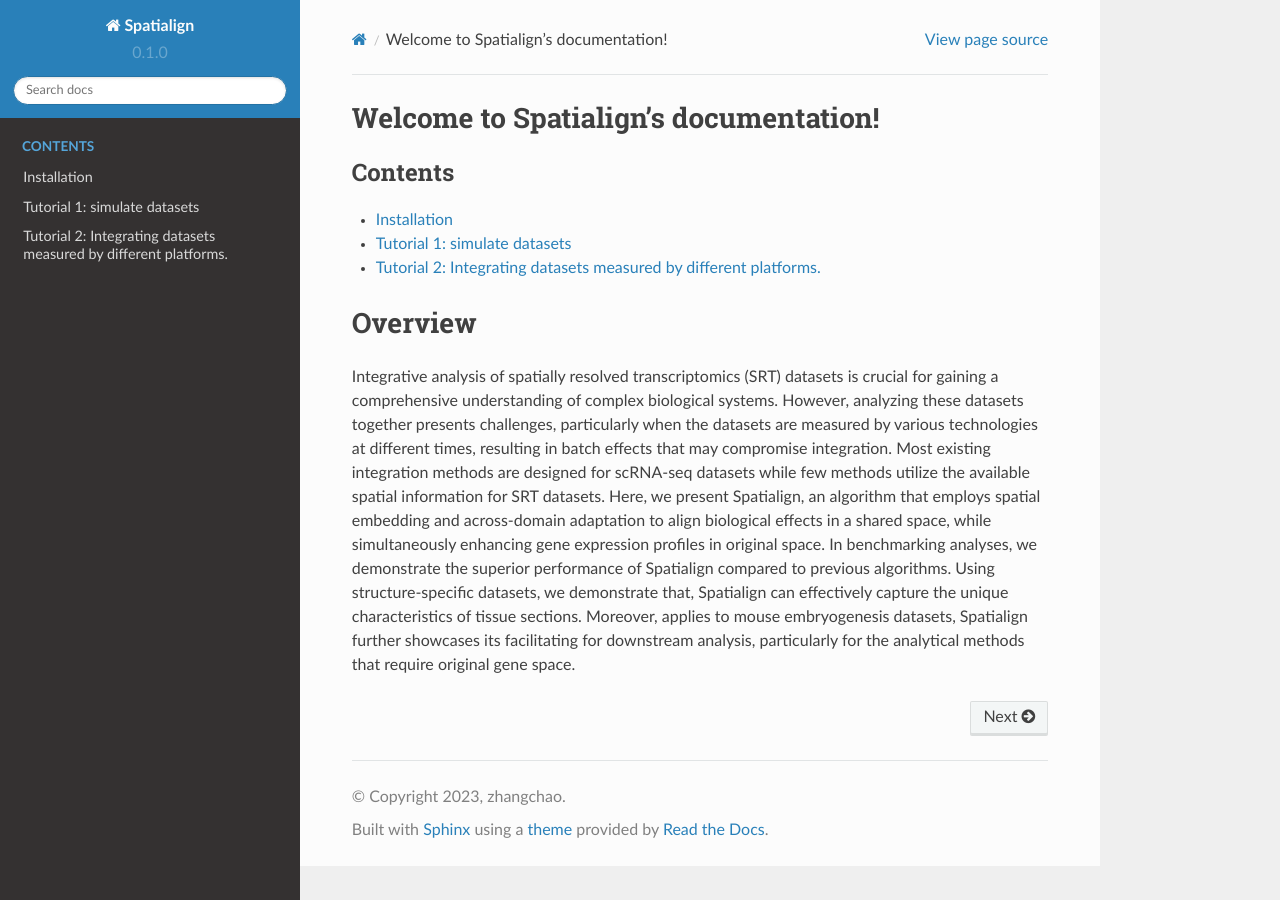
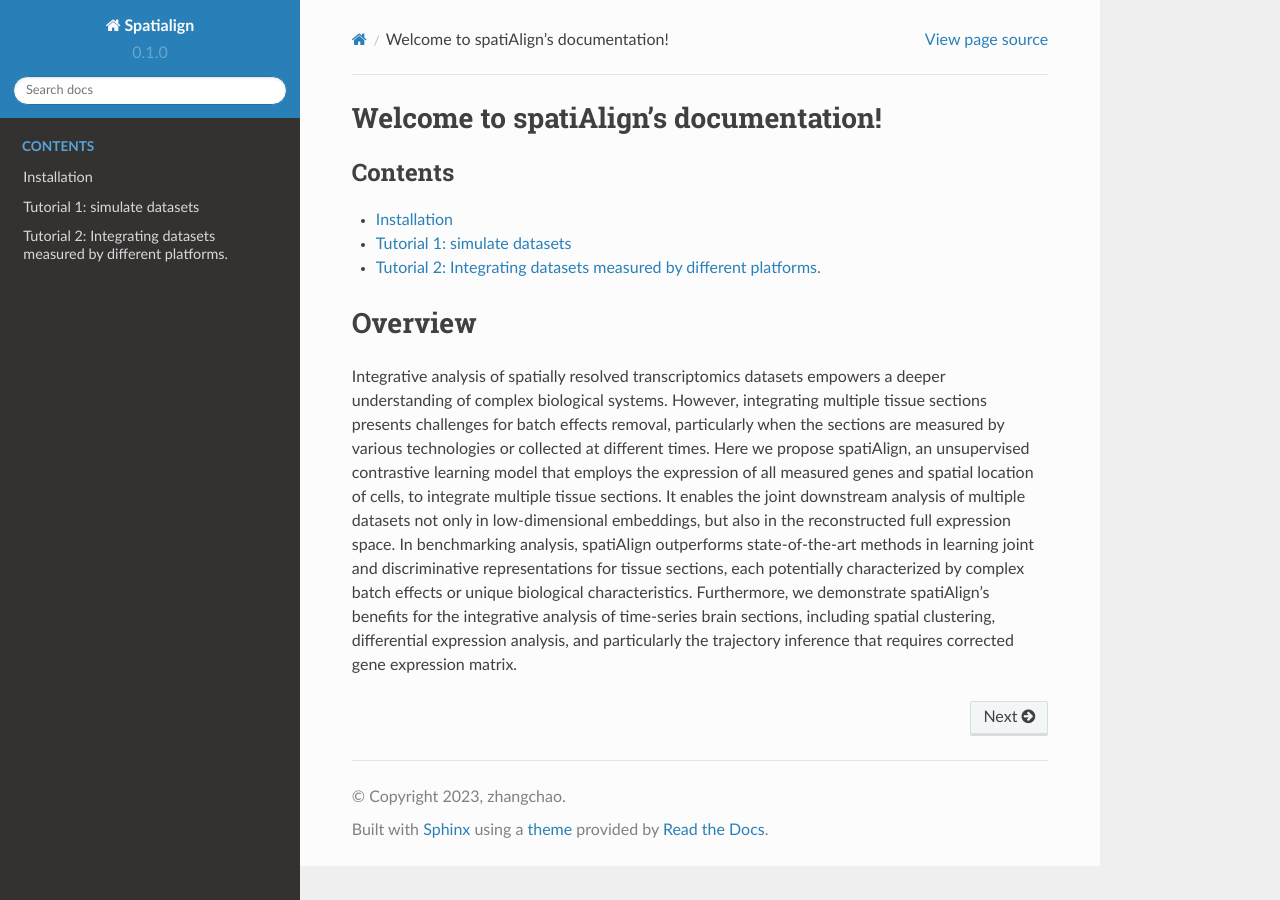
Before and after one commit to zhangchao162/Spatialign-Tutorials, a Sphinx documentation site: the page built from docs/source/index.rst, in a window 1280 px wide. Built offline with Sphinx 7.4.7 and the Read the Docs theme 2.0.0, drawn with Linux system fonts in a browser that asks for light colours.

Commit message:
update abstract

```diff
--- a/docs/source/index.rst
+++ b/docs/source/index.rst
@@ -1,4 +1,4 @@
-Welcome to Spatialign's documentation!
+Welcome to spatiAlign's documentation!
 =======================================
 
 .. toctree::
@@ -11,4 +11,4 @@ Welcome to Spatialign's documentation!
 
 Overview
 ========
-Integrative analysis of spatially resolved transcriptomics (SRT) datasets is crucial for gaining a comprehensive understanding of complex biological systems. However, analyzing these datasets together presents challenges, particularly when the datasets are measured by various technologies at different times, resulting in batch effects that may compromise integration. Most existing integration methods are designed for scRNA-seq datasets while few methods utilize the available spatial information for SRT datasets. Here, we present Spatialign, an algorithm that employs spatial embedding and across-domain adaptation to align biological effects in a shared space, while simultaneously enhancing gene expression profiles in original space. In benchmarking analyses, we demonstrate the superior performance of Spatialign compared to previous algorithms. Using structure-specific datasets, we demonstrate that, Spatialign can effectively capture the unique characteristics of tissue sections. Moreover, applies to mouse embryogenesis datasets, Spatialign further showcases its facilitating for downstream analysis, particularly for the analytical methods that require original gene space.
+Integrative analysis of spatially resolved transcriptomics datasets empowers a deeper understanding of complex biological systems. However, integrating multiple tissue sections presents challenges for batch effects removal, particularly when the sections are measured by various technologies or collected at different times. Here we propose spatiAlign, an unsupervised contrastive learning model that employs the expression of all measured genes and spatial location of cells, to integrate multiple tissue sections. It enables the joint downstream analysis of multiple datasets not only in low-dimensional embeddings, but also in the reconstructed full expression space. In benchmarking analysis, spatiAlign outperforms state-of-the-art methods in learning joint and discriminative representations for tissue sections, each potentially characterized by complex batch effects or unique biological characteristics. Furthermore, we demonstrate spatiAlign’s benefits for the integrative analysis of time-series brain sections, including spatial clustering, differential expression analysis, and particularly the trajectory inference that requires corrected gene expression matrix.
```
